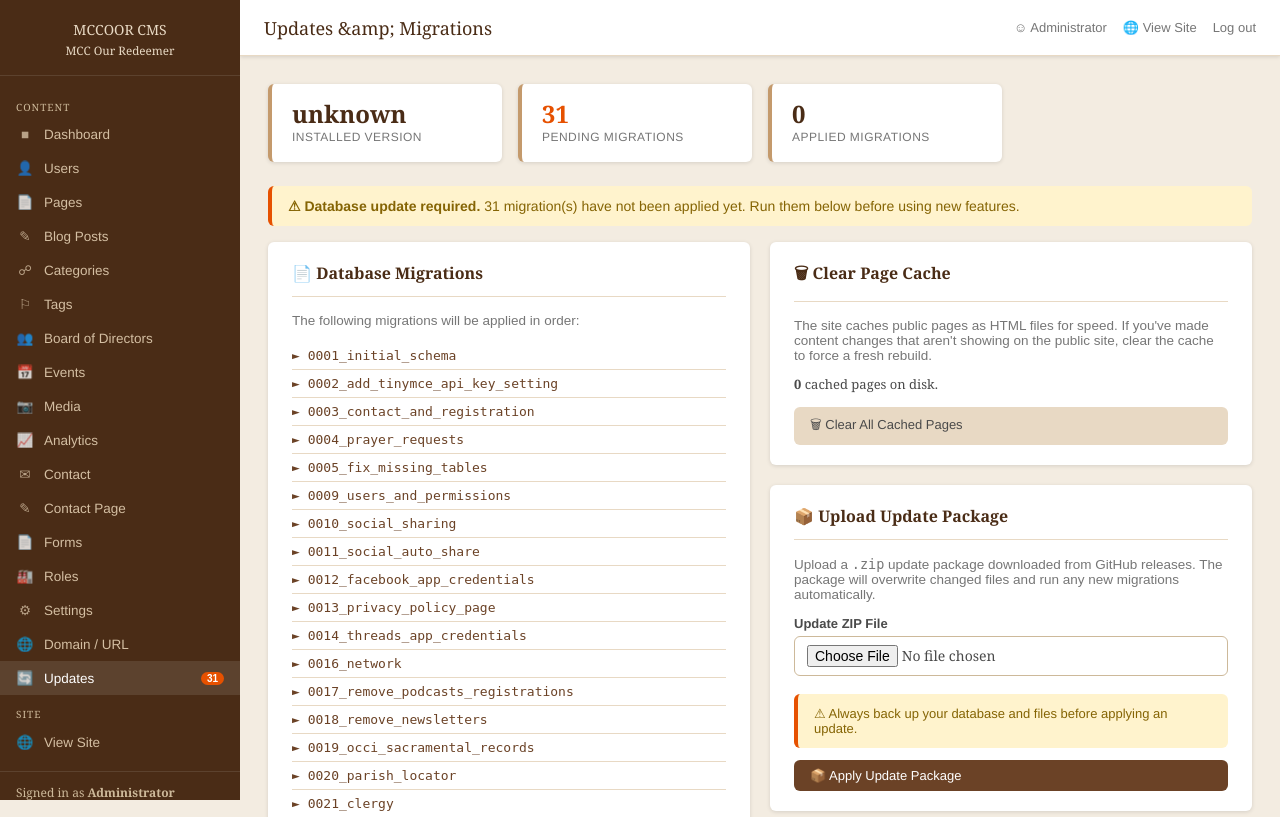
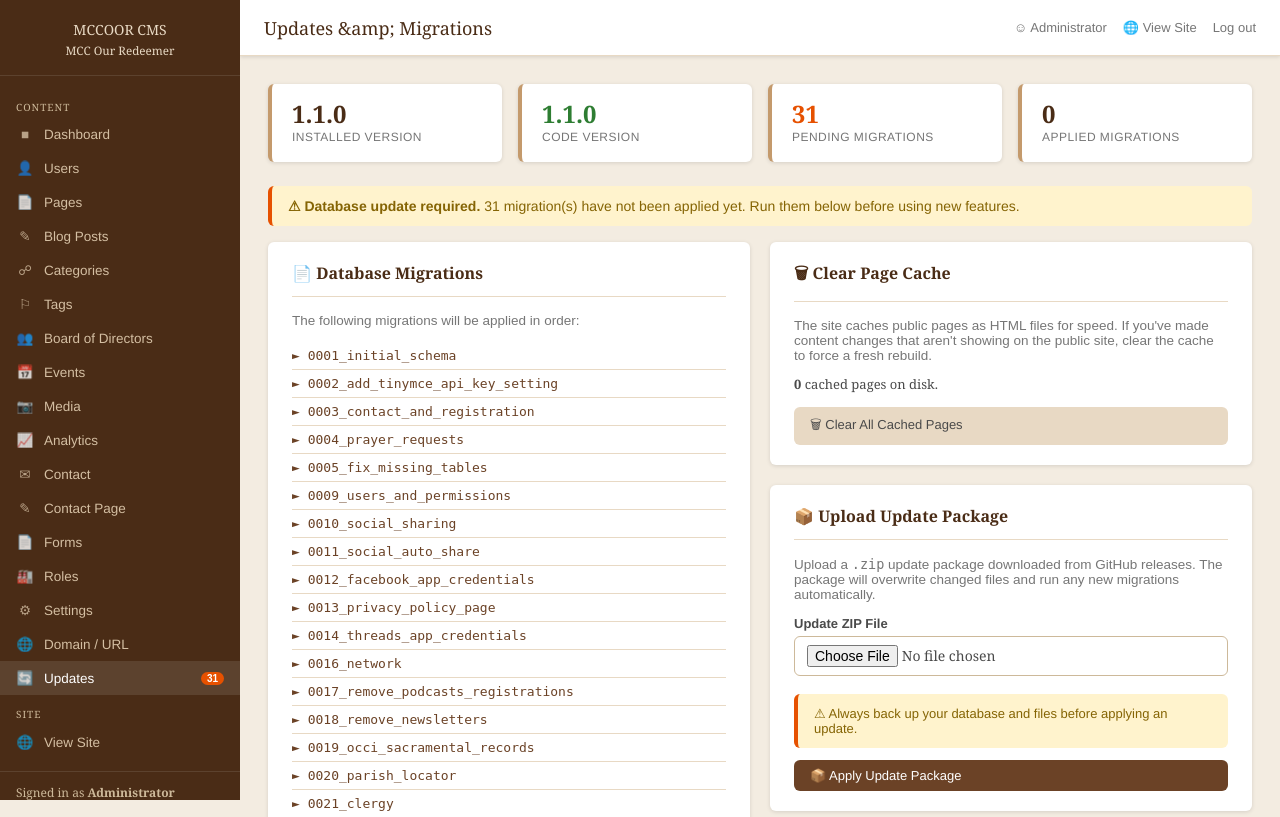
Before and after one commit to BishopGreer/mcc-redeemer-cms, a PHP site: page /admin/updates.php in a window 1280 px wide. Shown: the top 817 px of the page. Run offline with PHP 8.4, Linux system fonts and the light colour scheme; the visitor is signed in with stand-in values (Sample User, id 1); data comes from the database, SQL or seed files in the repository; data that the repository does not hold is empty; some libraries are stand-ins or nearby versions.

Commit message:
Bump version to 1.1.0 and wire canonical APP_VERSION constant
- Updater::APP_VERSION = '1.1.0' is now the single source of truth
- Installer::VERSION synced to 1.1.0
- installedVersion() falls back to APP_VERSION when no lock file exists
- gitPull() stamps install.lock with APP_VERSION after a successful pull
- Updates page shows both Installed Version and Code Version side by side
  (Code Version turns orange if lock is behind the code)
- codeVersion() helper exposed for external use

Co-Authored-By: Claude Sonnet 4.6 <noreply@anthropic.com>

```diff
--- a/admin/updates.php
+++ b/admin/updates.php
@@ -132,6 +132,12 @@ adminLayout('Updates &amp; Migrations', function() use (
   <div class="stat-card">
     <div class="num" style="font-size:24px;"><?= h($currentVersion) ?></div>
     <div class="label">Installed Version</div>
+  </div>
+  <div class="stat-card">
+    <div class="num" style="font-size:24px; color:<?= $currentVersion !== Updater::APP_VERSION ? '#e65100' : '#2e7d32' ?>;">
+      <?= h(Updater::APP_VERSION) ?>
+    </div>
+    <div class="label">Code Version</div>
   </div>
   <div class="stat-card">
     <div class="num" style="font-size:24px; color:<?= count($pending) > 0 ? '#e65100' : '#2e7d32' ?>;">
--- a/core/Updater.php
+++ b/core/Updater.php
@@ -11,6 +11,7 @@
  */
 class Updater {
 
+    const APP_VERSION     = '1.1.0';   // bump this with every release commit
     const LOCK_FILE       = BASE_PATH . '/config/install.lock';
     const MIGRATIONS_DIR  = BASE_PATH . '/install/migrations';
     const GITHUB_REPO     = 'BishopGreer/mcc-redeemer-cms';
@@ -20,10 +21,19 @@ class Updater {
     // Version info
     // -------------------------------------------------------
 
+    /**
+     * The version recorded in install.lock (what's actually running on this server).
+     * Falls back to APP_VERSION when no lock file exists (e.g. dev environments).
+     */
     public static function installedVersion(): string {
-        if (!file_exists(self::LOCK_FILE)) return 'unknown';
+        if (!file_exists(self::LOCK_FILE)) return self::APP_VERSION;
         $data = json_decode(file_get_contents(self::LOCK_FILE), true);
-        return $data['version'] ?? 'unknown';
+        return $data['version'] ?? self::APP_VERSION;
+    }
+
+    /** The version baked into this copy of the code. */
+    public static function codeVersion(): string {
+        return self::APP_VERSION;
     }
 
     public static function updateLockVersion(string $version): void {
@@ -202,6 +212,8 @@ class Updater {
         $migResults = [];
         if ($ok) {
             $migResults = self::runPendingMigrations();
+            // Stamp the lock file so installedVersion() reflects the pulled code.
+            self::updateLockVersion(self::APP_VERSION);
         }
 
         return [
--- a/install/installer.php
+++ b/install/installer.php
@@ -1,11 +1,11 @@
 <?php
 /**
- * OurSaintFrancis CMS — Installer Engine
+ * MCCOOR CMS — Installer Engine
  * Handles all logic for the web-based setup wizard.
  */
 class Installer {
 
-    const VERSION   = '1.0.0';
+    const VERSION   = '1.1.0';
     const MIN_PHP   = '8.1.0';
     const LOCK_FILE = __DIR__ . '/../config/install.lock';
     const CONFIG    = __DIR__ . '/../config/config.local.php';
```
